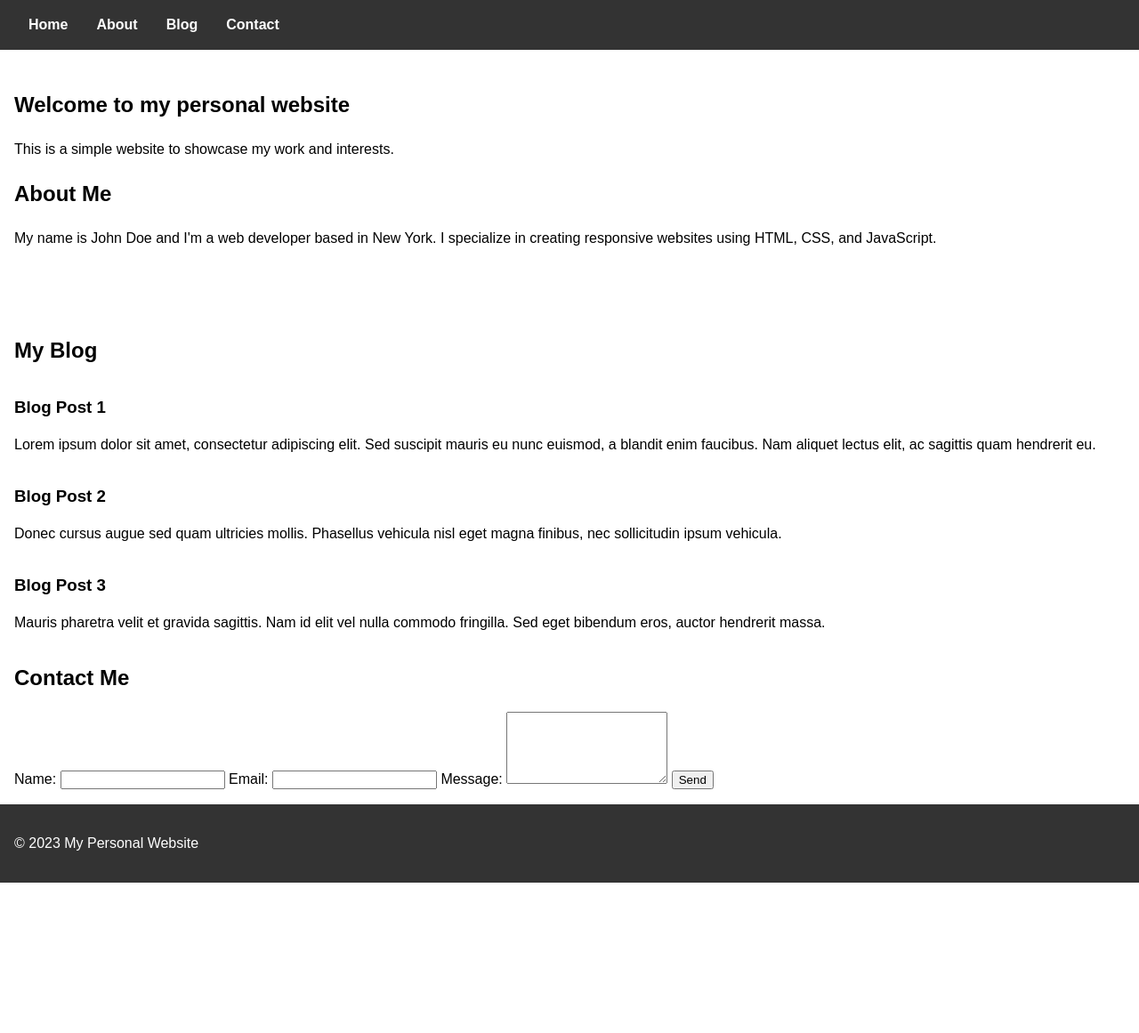
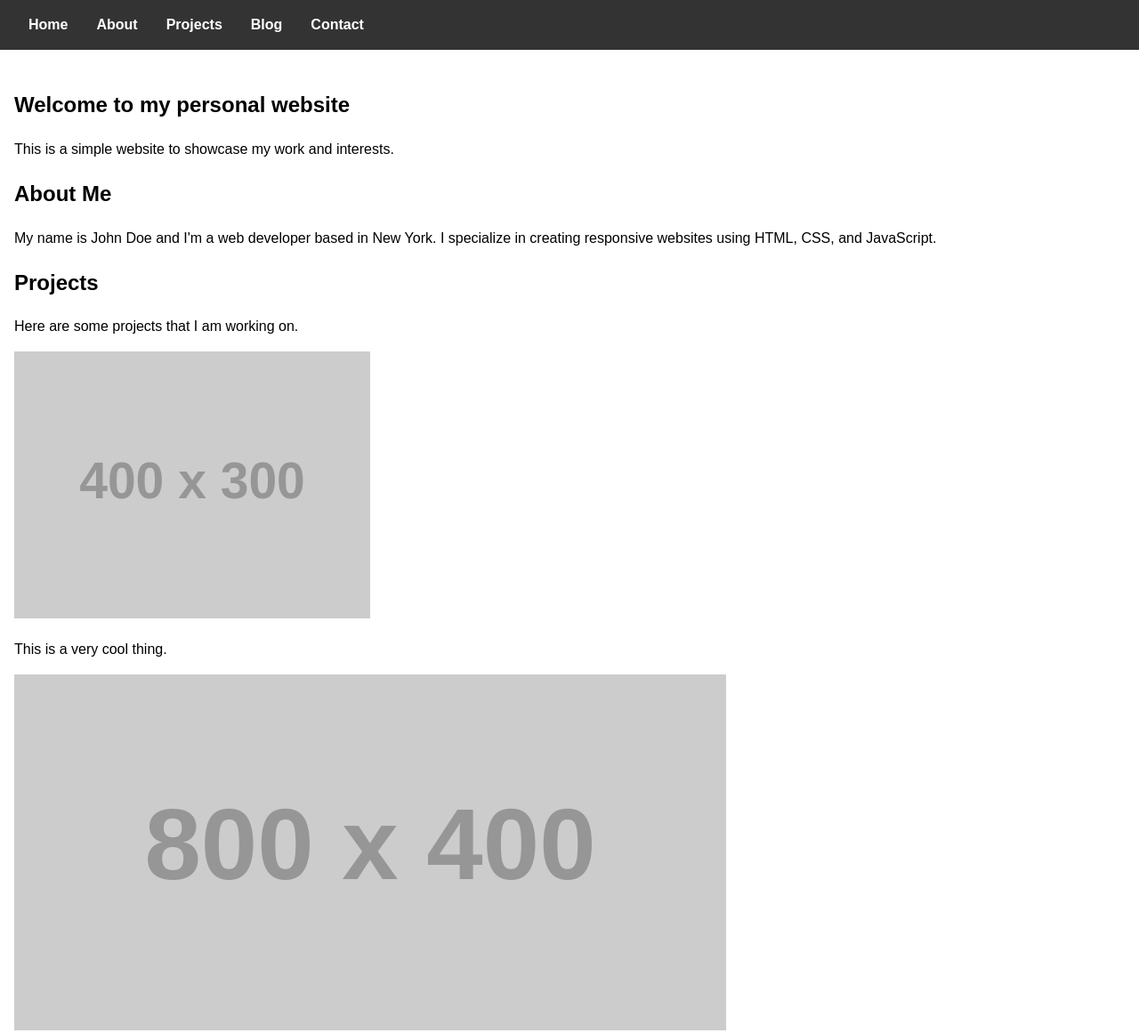
Before and after one commit to ShaneBerhoff/WebsiteTest, a plain HTML site: page index.html in a window 1280 px wide. Shown: the top 1161 px of the page at 89% size. Before the commit the page ends 992 px from the top, so only its background shows below. Drawn offline with Linux system fonts and the light colour scheme; placeholder pictures from the web are drawn by us.

Commit message:
Lots of fixes and updates to html

```diff
--- a/index.html
+++ b/index.html
@@ -11,6 +11,7 @@
         <ul>
           <li><a href="#home">Home</a></li>
           <li><a href="#about">About</a></li>
+          <li><a href="#projects">Projects</a></li>
           <li><a href="#blog">Blog</a></li>
           <li><a href="#contact">Contact</a></li>
         </ul>
@@ -25,6 +26,13 @@
         <h2>About Me</h2>
         <p>My name is John Doe and I'm a web developer based in New York. I specialize in creating responsive websites using HTML, CSS, and JavaScript.</p>
       </section>
+      <sectionn id="projects">
+        <h2>Projects</h2>
+        <p>Here are some projects that I am working on.</p>
+        <img src="https://via.placeholder.com/400x300" alt="Project Image">
+        <p>This is a very cool thing.</p>
+        <img src="https://via.placeholder.com/800x400.png?text=Section+1+Image" alt="Project Image">
+      </sectionn>
       <section id="blog">
         <h2>My Blog</h2>
         <div class="blog-post">
@@ -47,7 +55,9 @@
           <input type="text" id="name" name="name" required>
           <label for="email">Email:</label>
           <input type="email" id="email" name="email" required>
+          <br>
           <label for="message">Message:</label>
+          <br>
           <textarea id="message" name="message" rows="5" required></textarea>
           <input type="submit" value="Send">
         </form>
@@ -55,6 +65,7 @@
     </main>
     <footer>
       <p>&copy; 2023 My Personal Website</p>
+      <p id="secret">Ah you found the secret message.</p>
     </footer>
   </body>
 </html>
--- a/style.css
+++ b/style.css
@@ -73,6 +73,12 @@
     margin: 0;
     }
 
+    /* Style Images */
+    img {
+      max-width: 100%;
+      height: auto;
+    }
+
     /* Style the footer element */
     footer {
     background-color: #333;
@@ -81,12 +87,19 @@
     margin-top: auto;
     }
 
+    footer p{
+      float: left;
+    }
+
+    footer #secret{
+      color: #333;
+    }
+
+    footer:hover{
+      background-color: white;
+    }
+
     /* Style the title element inside blog section */
     #blog h2 {
     margin-bottom: 2rem;
     }
-
-    /* Fix title overlapping issue */
-    #blog {
-    margin-top: 6rem;
-    }
```
